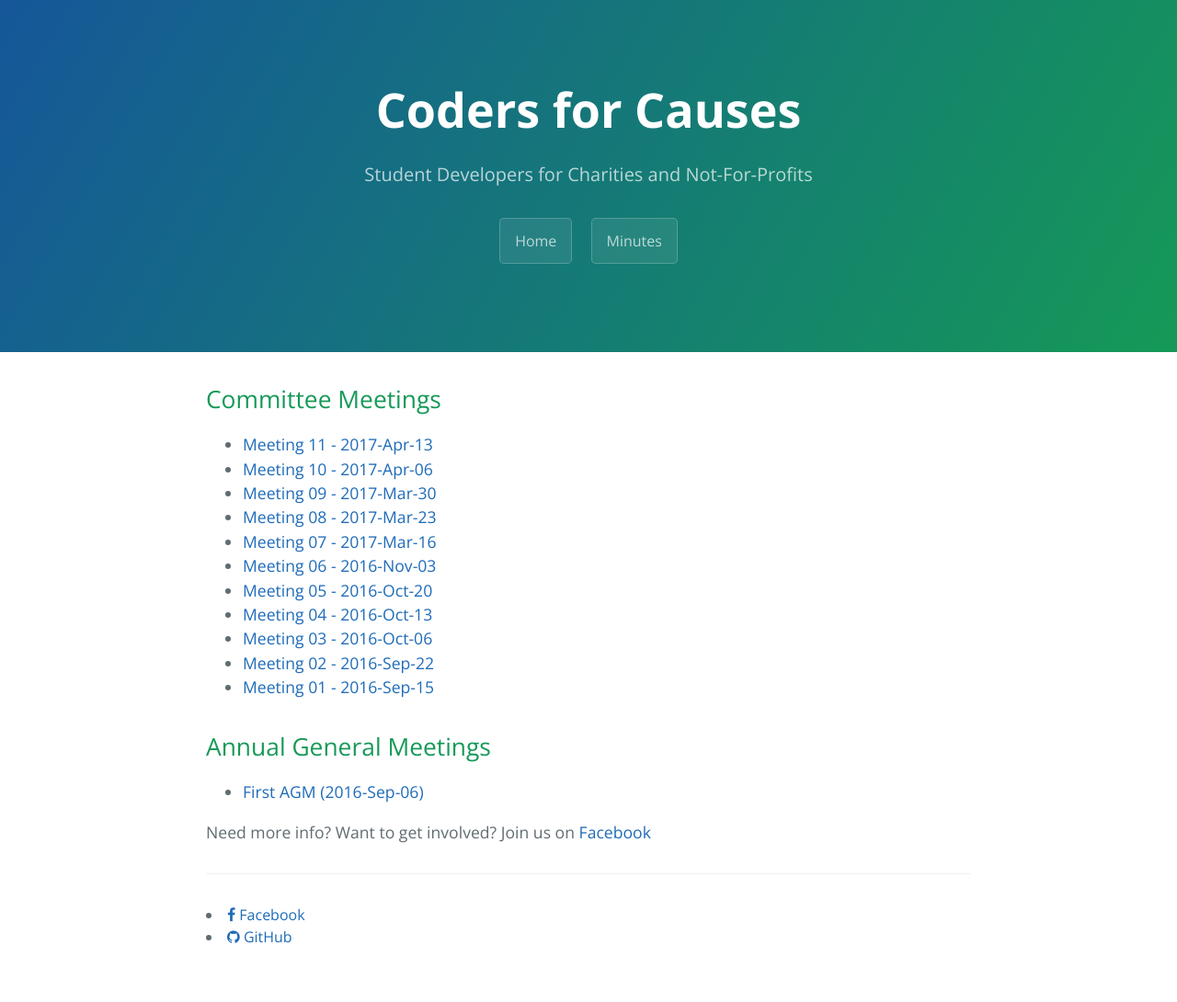
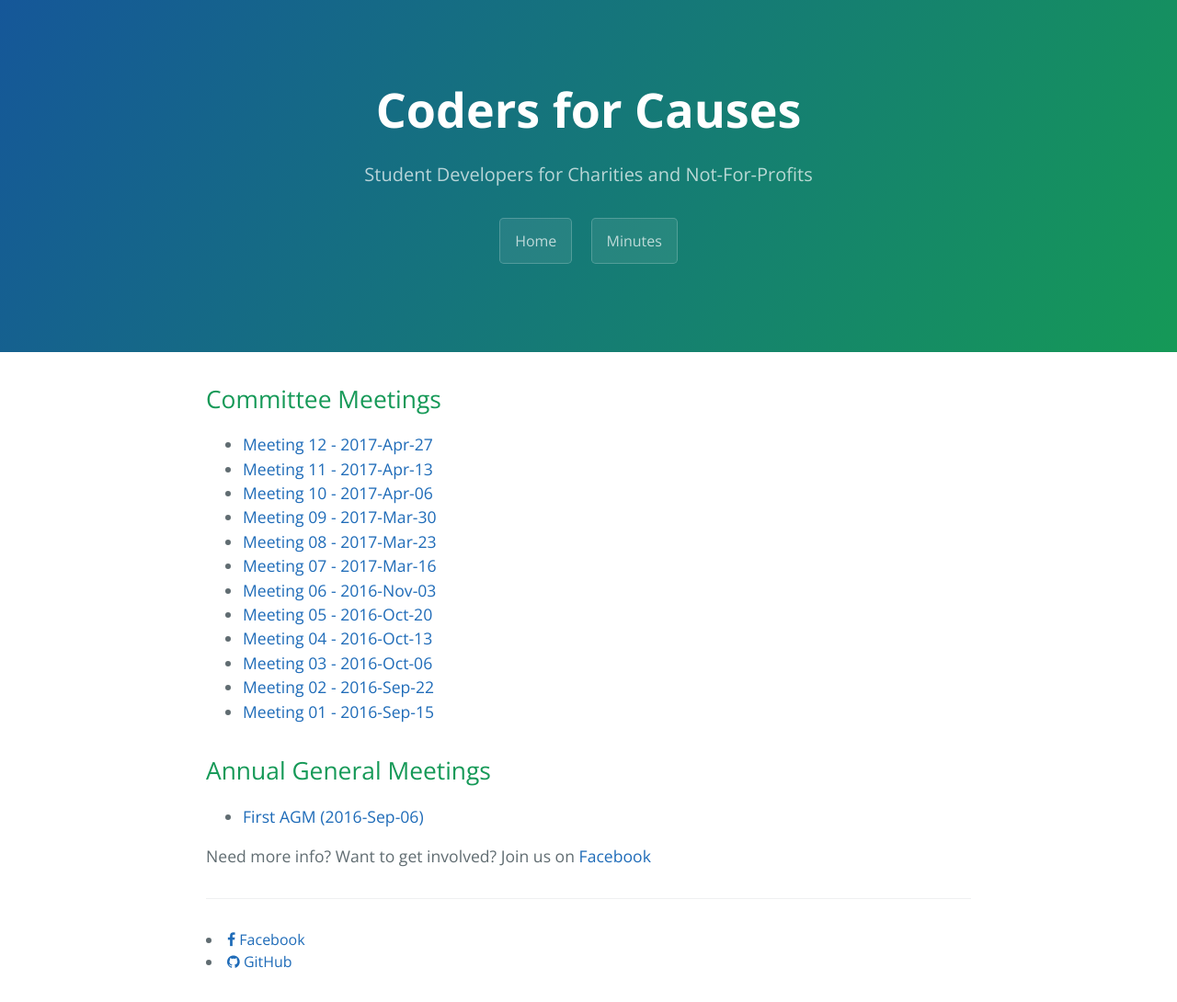
Before and after one commit to fkingnoobgg/codersforcauses.github.io, a Jekyll site: the page built from minutes/index.md, in a window 1280 px wide. Shown: the whole page at 92% size. Built offline with Jekyll 4.4.1, drawn with Linux system fonts in a browser that asks for light colours; nearby versions of some CDN libraries; before the commit the page ends 1063 px from its top, so only the background shows below that.

Commit message:
Update index.md

```diff
--- a/minutes/index.md
+++ b/minutes/index.md
@@ -5,6 +5,7 @@ title: Minutes
 
 ## Committee Meetings
 
+- [Meeting 12 - 2017-Apr-27](/minutes/pdfs/CM-12-27-04-17.pdf)
 - [Meeting 11 - 2017-Apr-13](/minutes/pdfs/CM-11-13-04-17.pdf)
 - [Meeting 10 - 2017-Apr-06](/minutes/pdfs/CM-10-06-04-17.pdf)
 - [Meeting 09 - 2017-Mar-30](/minutes/pdfs/CM-9-30-03-17.pdf)
```
